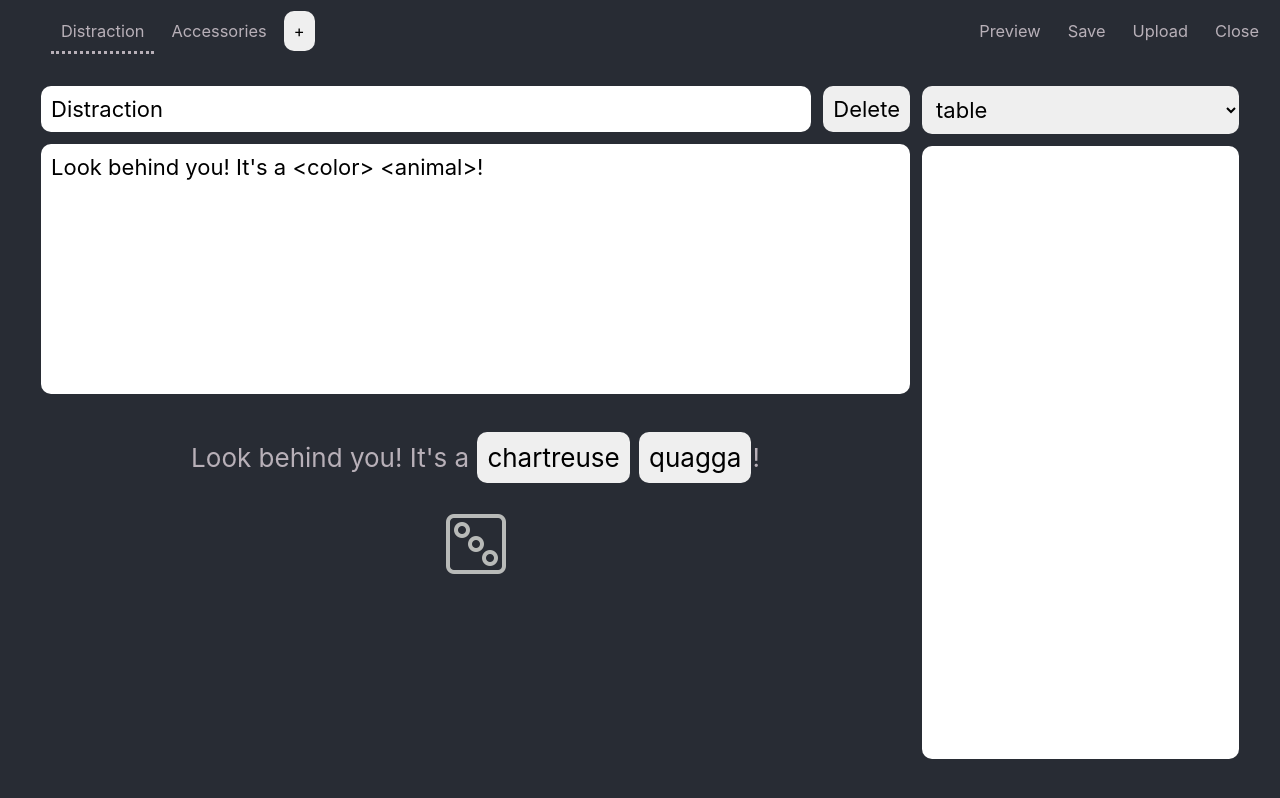
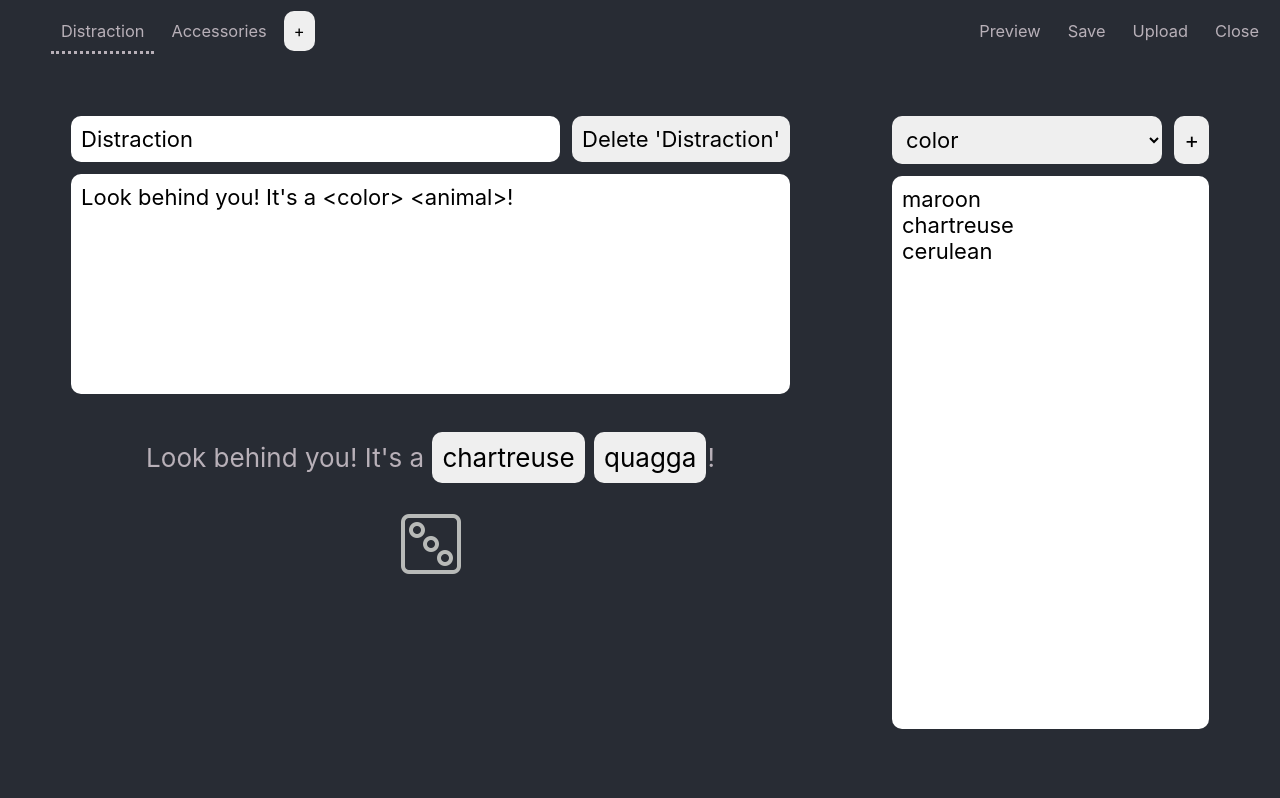
Before and after one commit to relsqui/configurable-generators, a React (Create React App) app: page /edit in a window 1280 px wide. Built offline with nearby package versions, Linux system fonts and the light colour scheme.

Commit message:
table editing and more layout tweaks

```diff
--- a/src/index.css
+++ b/src/index.css
@@ -110,6 +110,15 @@ input {
   margin-left: auto;
 }
 
+.flexRow {
+  display: flex;
+  flex-direction: row;
+}
+
+.square {
+  aspect-ratio: 1;
+}
+
 footer {
   font-size: calc(15px + 0.5vmin);
 }
@@ -151,13 +160,12 @@ randomItem {
 }
 
 .editorContent {
-  display: flex;
   height: 100%;
-  flex-direction: row;
   flex-wrap: wrap;
   align-items: stretch;
-  gap: 10px;
+  gap: 100px;
   margin: 30px;
+  padding: 30px;
   font-size: calc(10px + 1.5vmin);
 }
 
@@ -178,9 +186,12 @@ randomItem {
   gap: 10px;
 }
 
+.tableTitle {
+  align-items: stretch;
+  gap: 10px;
+}
+
 .editorTitle {
-  display: flex;
-  flex-direction: row;
   align-items: stretch;
   gap: 10px;
 }
@@ -193,7 +204,8 @@ randomItem {
 }
 
 .editorTableSelect {
-  flex-grow: 0;
+  flex-grow: 1;
+  cursor: pointer;
 }
 
 .editorPreview {
--- a/src/routes/Editor.tsx
+++ b/src/routes/Editor.tsx
@@ -53,7 +53,7 @@ function EditorHeader({ generators, selectedGenerator, addGenerator }: {
   const navigate = useNavigate();
   return <nav><ul className='navigation'>
     {generators.map((g) => <GeneratorButton key={g} generator={g} selected={g === selectedGenerator} />)}
-    <button onClick={addGenerator}>+</button>
+    <button className="square" onClick={addGenerator}>+</button>
     <NavButton liClassNames={['pushRight']}>Preview</NavButton>
     <NavButton>Save</NavButton>
     <NavButton>Upload</NavButton>
@@ -67,6 +67,8 @@ export default function Editor() {
   const [config, setConfig] = useState(loadedConfig)
   let generator = matchSlug(Object.keys(config.generators), Object.keys(config.generators)[0]);
   const [editPaneContent, setEditPaneContent] = useState(config.generators[generator].join('\n'));
+  const [selectedTable, setSelectedTable] = useState(Object.keys(config.tables)[0]);
+  const [tablePaneContent, setTablePaneContent] = useState(config.tables[selectedTable].join('\n'));
   const navigate = useNavigate();
 
   useEffect(() => {
@@ -77,6 +79,16 @@ export default function Editor() {
     setEditPaneContent(config.generators[generator].join('\n'));
   }, [config.generators, generator]);
 
+  useEffect(() => {
+    setTablePaneContent(config.tables[selectedTable].join('\n'));
+  }, [config.tables, selectedTable]);
+
+
+  function updateConfig(partialConfig: Partial<TableConfig>, newGenerator: string) {
+    const newConfig = { ...config, ...partialConfig };
+    setConfig(newConfig);
+    navigate(`#${titleToSlug(newGenerator)}`);
+  }
 
   function updateEditPane(event: React.ChangeEvent<HTMLTextAreaElement>) {
     const newConfig = { ...config };
@@ -85,10 +97,11 @@ export default function Editor() {
     setEditPaneContent(event.target.value);
   }
 
-  function updateConfig(partialConfig: Partial<TableConfig>, newGenerator: string) {
-    const newConfig = { ...config, ...partialConfig };
+  function updateTableItems(event: React.ChangeEvent<HTMLTextAreaElement>) {
+    const newConfig = { ...config };
+    newConfig.tables[selectedTable] = event.target.value.split('\n');
     setConfig(newConfig);
-    navigate(`#${titleToSlug(newGenerator)}`);
+    setTablePaneContent(event.target.value);
   }
 
   function addGenerator() {
@@ -112,11 +125,11 @@ export default function Editor() {
 
   return <>
     <EditorHeader generators={Object.keys(config.generators)} selectedGenerator={generator} addGenerator={addGenerator} />
-    <div className="editorContent">
+    <div className="editorContent flexRow">
       <div className="editorGenerator">
-        <div className="editorTitle">
+        <div className="editorTitle flexRow">
           <input className="editorItem" name="generatorName" value={generator} onChange={renameGenerator} />
-          {Object.keys(config.generators).length > 1 ? <button onClick={deleteGenerator}>Delete</button> : ''}
+          {Object.keys(config.generators).length > 1 ? <button onClick={deleteGenerator}>Delete '{generator}'</button> : ''}
         </div>
         <textarea className="editorItem" onChange={updateEditPane} value={editPaneContent} />
         <div className="editorPreview">
@@ -124,10 +137,13 @@ export default function Editor() {
         </div>
       </div>
       <div className="editorTable">
-          <select className="editorItem editorTableSelect">
-            <option>table</option>
+        <div className="tableTitle flexRow">
+          <select className="editorItem editorTableSelect" defaultValue={selectedTable} onChange={(e) => setSelectedTable(e.target.value)}>
+            {Object.keys(config.tables).map(tableName => <option key={tableName}>{tableName}</option>)}
           </select>
-          <textarea className="editorItem"></textarea>
+          <button className="square">+</button>
+        </div>
+        <textarea className="editorItem" value={tablePaneContent} onChange={updateTableItems}></textarea>
       </div>
     </div>
   </>;
```
